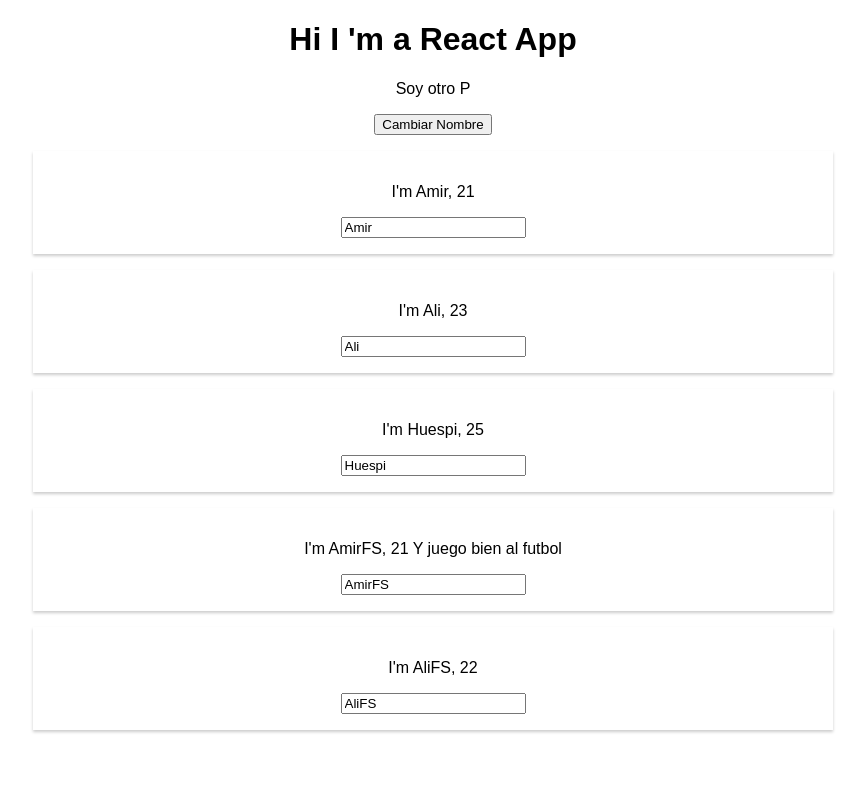
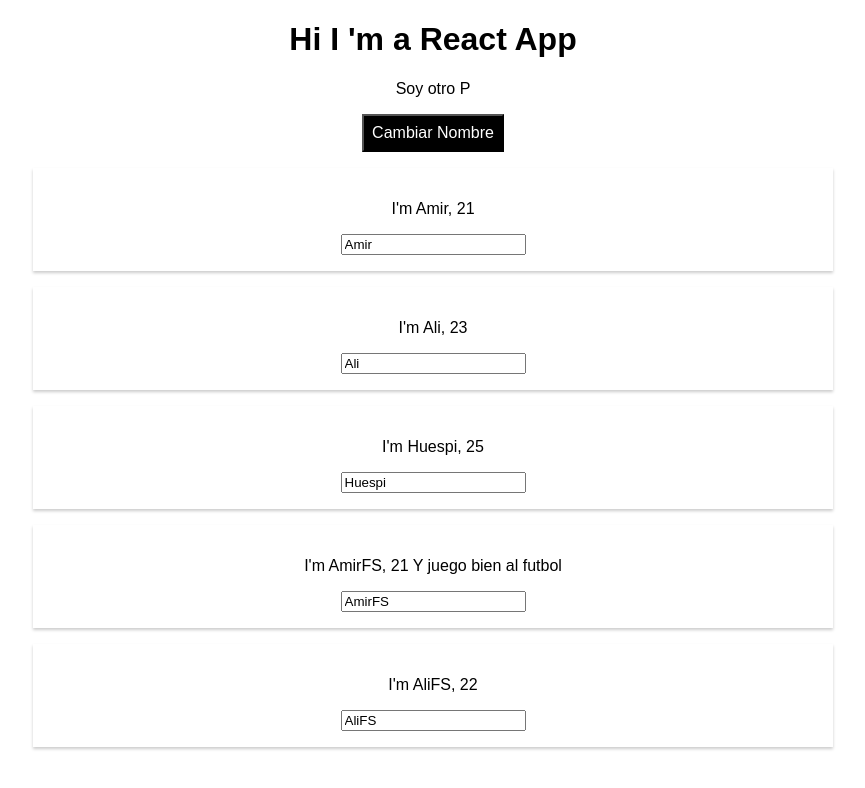
Before and after one commit to ahuespi/react-course-basic, a React (Create React App) app: page / in a window 1280 px wide. Shown: the top 788 px of the page, without its empty margins (207-1072 px from the left). Built offline with nearby package versions, Linux system fonts and the light colour scheme.

Commit message:
# 49 - Estilizando inline

```diff
--- a/src/App.js
+++ b/src/App.js
@@ -36,12 +36,19 @@ class App extends Component {
   }
 
   render() {
-    console.log(this.state);
+    const style = {
+      backgroundColor: 'black',
+      color: 'white',
+      font: 'inherit',
+      border: '1px solud blue',
+      padding: '8px',
+      cursor: 'pointer'
+    }
     return (
         <div className = "App">
           <h1> Hi I 'm a React App</h1>
           <p>Soy otro P</p>
-          <button onClick={ () => this.switchNameHangler('AmirC')}>Cambiar Nombre</button>
+          <button style={style} onClick={ () => this.switchNameHangler('AmirC')}>Cambiar Nombre</button>
           <Person
             name={this.state.persons[0].name}
             age={this.state.persons[0].age}/>
```
